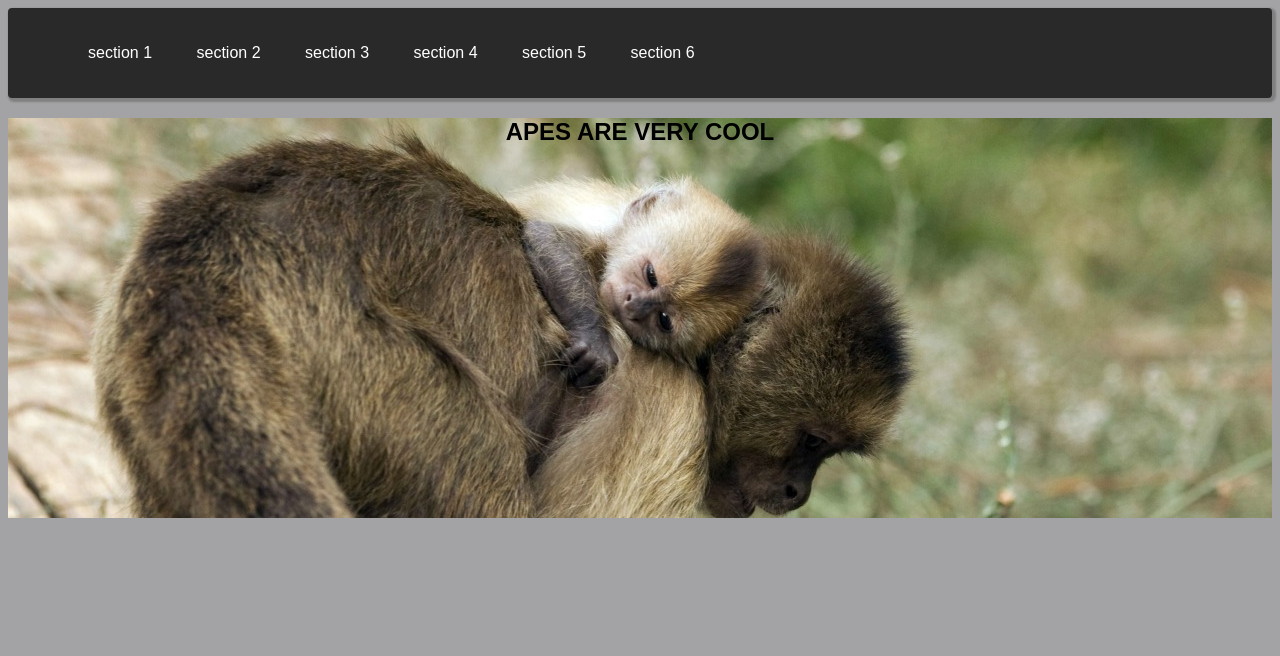
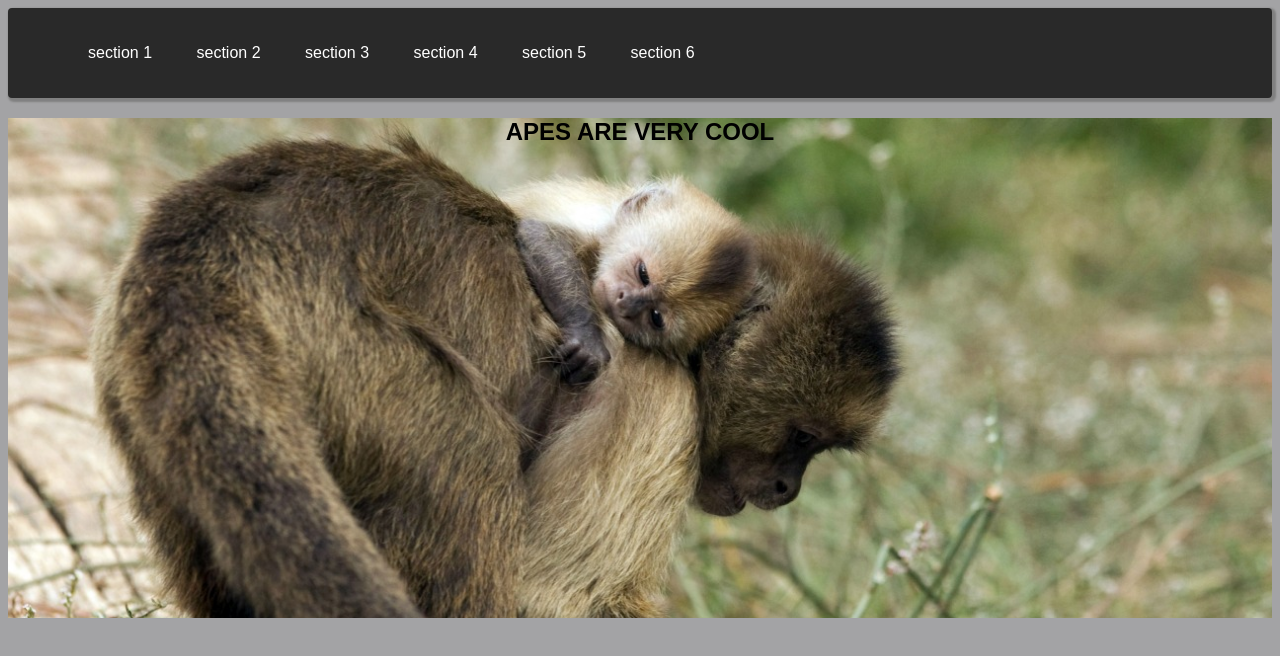
Before and after one commit to alexjamesdean1997/b3-css-2019, a plain HTML site: page index.html in a window 1280 px wide. Drawn offline with Linux system fonts and the light colour scheme.

Commit message:
background size cover

```diff
--- a/CSS/other.css
+++ b/CSS/other.css
@@ -25,6 +25,8 @@ body {
 /* section 1 */
 
 .section1 {
-  min-height: 400px;
+  min-height: 500px;
   background-image: url("../img/large/capucin.jpg");
+  background-repeat: no-repeat;
+  background-size: cover;
 }
```
